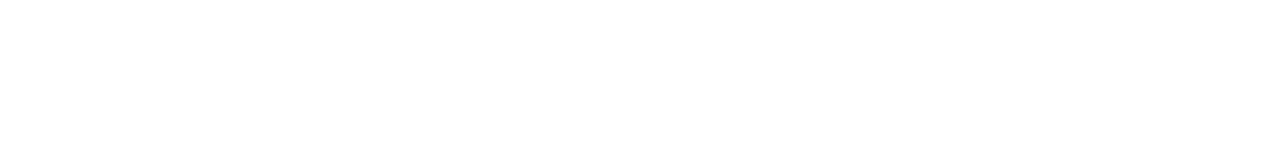
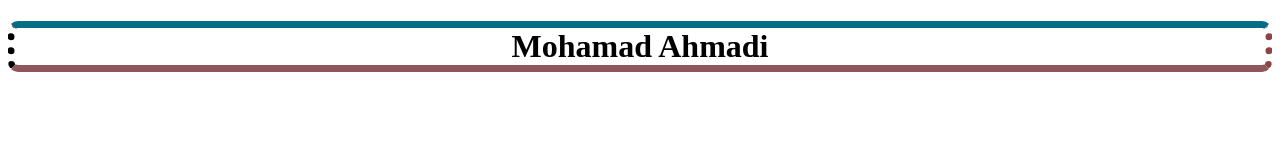
Before and after one commit to MXC0de/teest-3, a plain HTML site: page index.html in a window 1280 px wide. Drawn offline with Linux system fonts and the light colour scheme.

Commit message:
add border codes

```diff
--- a/index.html
+++ b/index.html
@@ -7,6 +7,8 @@
     <link rel="stylesheet" href="style.css">
 </head>
 <body>
-
+    <h1>
+        Mohamad Ahmadi
+    </h1>
 </body>
 </html>
--- a/style.css
+++ b/style.css
@@ -0,0 +1,7 @@
+h1{
+    text-align: center;
+    border-style: solid dotted;
+    border-color: rgb(5, 109, 134) rgb(141, 68, 68) #8e575c #000000;
+    border-width: 7px;
+    border-radius: 10px;
+}
```
